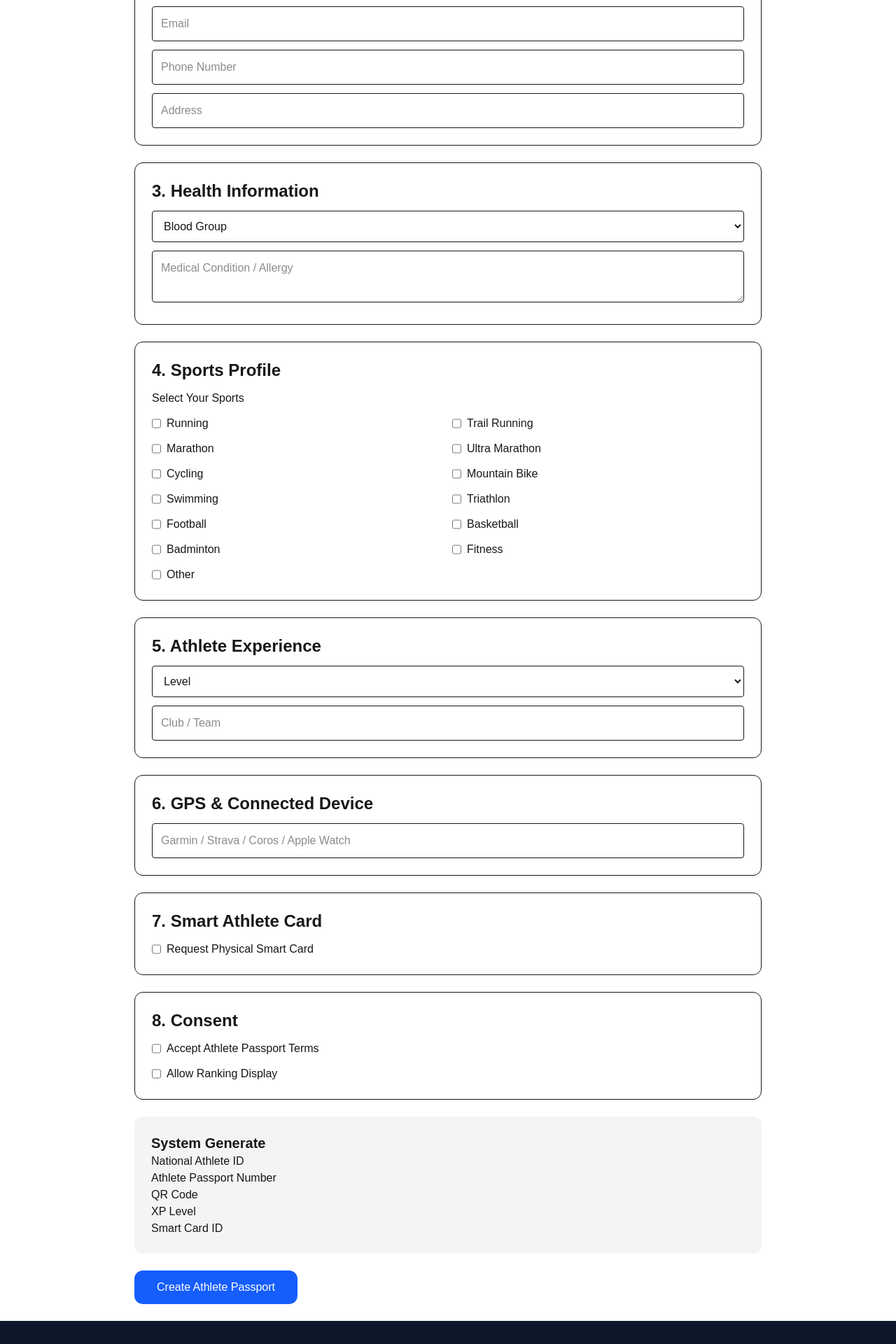
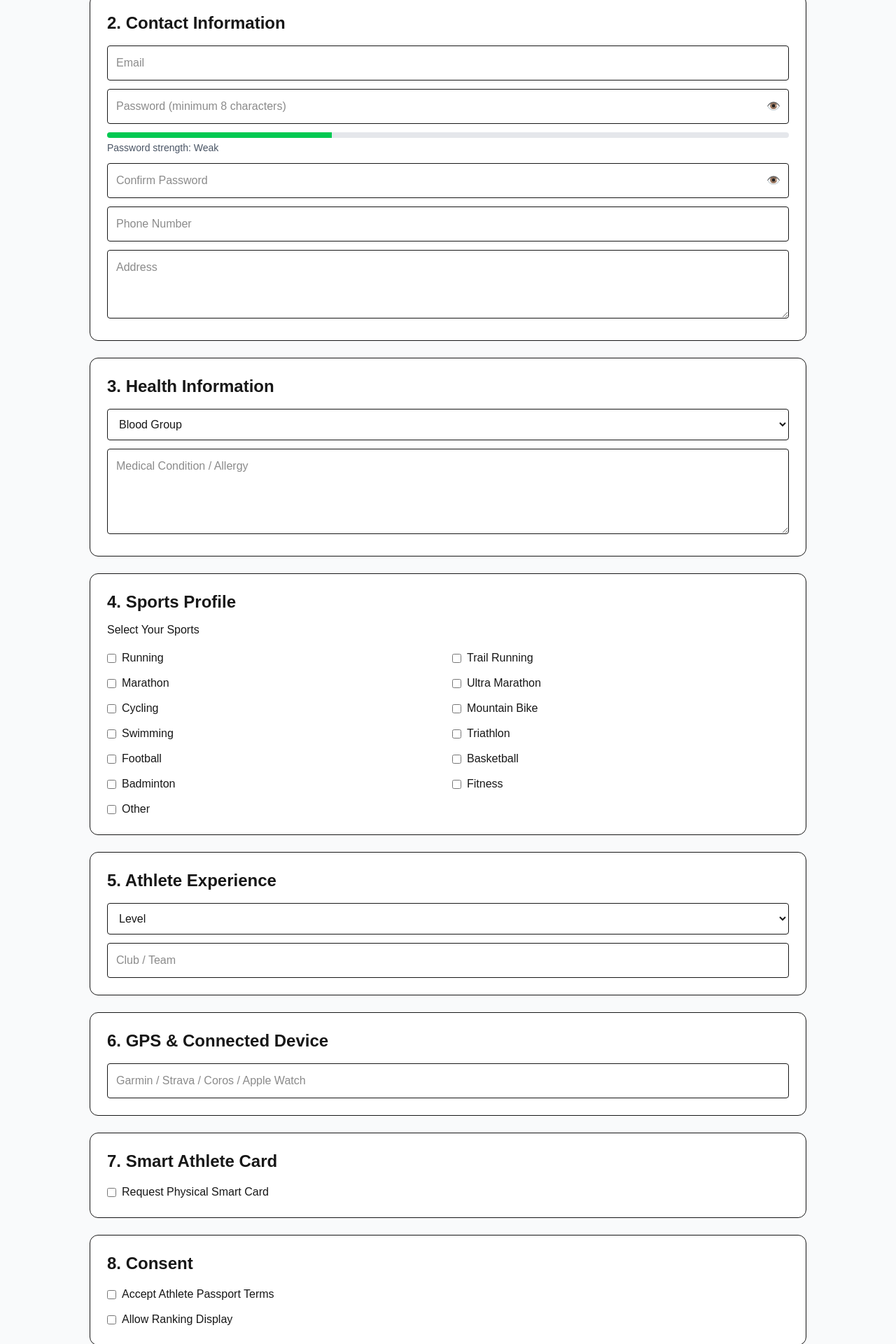
Before and after one commit to winglaenlonthailand-arch/wing-laen-lon-thailand, a Next.js app: page /register in a window 1280 px wide. Shown: the part 680-2600 px from the top of the page at 70% size. Built offline with nearby package versions, Linux system fonts and the light colour scheme.

Commit message:
Upgrade register page V3

```diff
--- a/src/app/register/page.tsx
+++ b/src/app/register/page.tsx
@@ -1,6 +1,6 @@
 "use client";
 
-import { useState } from "react";
+import { useMemo, useState } from "react";
 
 export default function RegisterPage() {
   const sports = [
@@ -19,26 +19,53 @@ export default function RegisterPage() {
     "Other",
   ];
 
-  const [message, setMessage] = useState("");
-  const [success, setSuccess] = useState(false);
-  const [loading, setLoading] = useState(false);
+  const [showPassword, setShowPassword] = useState(false);
+  const [showConfirmPassword, setShowConfirmPassword] = useState(false);
 
   const [form, setForm] = useState({
     firstName: "",
     lastName: "",
     nickname: "",
+    dateOfBirth: "",
+    gender: "",
     email: "",
+    password: "",
+    confirmPassword: "",
+    phone: "",
+    address: "",
+    bloodGroup: "",
+    medicalCondition: "",
     sports: [] as string[],
+    level: "",
+    club: "",
+    device: "",
+    requestCard: false,
+    allowRanking: false,
+    acceptTerms: false,
   });
 
+  const passwordStrength = useMemo(() => {
+    const p = form.password;
+    let score = 0;
+    if (p.length >= 8) score++;
+    if (/[A-Z]/.test(p)) score++;
+    if (/[a-z]/.test(p)) score++;
+    if (/\d/.test(p)) score++;
+    if (/[^A-Za-z0-9]/.test(p)) score++;
+    if (score <= 2) return { label: "Weak", width: "33%" };
+    if (score <= 4) return { label: "Medium", width: "66%" };
+    return { label: "Strong", width: "100%" };
+  }, [form.password]);
+
   const handleChange = (
-    e: React.ChangeEvent<HTMLInputElement>
+    e: React.ChangeEvent<HTMLInputElement | HTMLSelectElement | HTMLTextAreaElement>
   ) => {
-    const { name, value } = e.target;
+    const { name, value, type } = e.target as HTMLInputElement;
+    const checked = (e.target as HTMLInputElement).checked;
 
     setForm((prev) => ({
       ...prev,
-      [name]: value,
+      [name]: type === "checkbox" ? checked : value,
     }));
   };
 
@@ -46,154 +73,161 @@ export default function RegisterPage() {
     setForm((prev) => ({
       ...prev,
       sports: prev.sports.includes(sport)
-        ? prev.sports.filter((item) => item !== sport)
+        ? prev.sports.filter((s) => s !== sport)
         : [...prev.sports, sport],
     }));
   };
 
-  const handleSubmit = async (
-    e: React.FormEvent<HTMLFormElement>
-  ) => {
-    e.preventDefault();
-
-    setLoading(true);
-    setMessage("");
-    setSuccess(false);
-
-    try {
-      const response = await fetch("/api/auth/register", {
-        method: "POST",
-        headers: {
-          "Content-Type": "application/json",
-        },
-        body: JSON.stringify({
-          firstName: form.firstName,
-          lastName: form.lastName,
-          nickname: form.nickname,
-          email: form.email,
-          sports: form.sports,
-        }),
-      });
-
-      const data = await response.json();
-
-      if (response.ok && data.success) {
-        setSuccess(true);
-        setMessage(
-          "สมัคร Athlete Passport สำเร็จแล้ว"
-        );
-      } else {
-        setSuccess(false);
-        setMessage(
-          data.message || "การสมัครไม่สำเร็จ"
-        );
-      }
-    } catch (error) {
-      console.error("REGISTER FORM ERROR:", error);
-
-      setSuccess(false);
-      setMessage(
-        "ไม่สามารถเชื่อมต่อระบบลงทะเบียนได้"
-      );
-    } finally {
-      setLoading(false);
-    }
-  };
-
   return (
-    <main className="min-h-screen p-6">
-      <div className="mx-auto max-w-4xl">
-
-        <h1 className="text-4xl font-bold">
-          Athlete Passport Registration
-        </h1>
-
+    <main className="min-h-screen bg-gray-50 px-4 py-10">
+      <div className="mx-auto max-w-5xl">
+        <h1 className="text-4xl font-bold">Athlete Passport Registration</h1>
         <p className="mt-2 text-gray-600">
           Thailand National Athlete Passport Platform
         </p>
 
-        <form
-          onSubmit={handleSubmit}
-          className="mt-8 space-y-6"
-        >
+        <div className="mt-6 h-2 overflow-hidden rounded-full bg-gray-200">
+          <div className="h-full w-1/3 bg-blue-600" />
+        </div>
 
-          <section className="rounded-xl border p-6">
-            <h2 className="text-2xl font-bold">
-              1. Personal Information
-            </h2>
+        <div className="mt-8 space-y-6">
+
+          <section className="rounded-xl border bg-white p-6">
+            <h2 className="text-2xl font-bold">1. Personal Information</h2>
 
             <input
               name="firstName"
-              className="mt-3 w-full rounded border p-3"
-              placeholder="First Name"
               value={form.firstName}
               onChange={handleChange}
-              required
+              className="mt-4 w-full rounded border p-3"
+              placeholder="First Name"
             />
 
             <input
               name="lastName"
+              value={form.lastName}
+              onChange={handleChange}
               className="mt-3 w-full rounded border p-3"
               placeholder="Last Name"
-              value={form.lastName}
-              onChange={handleChange}
-              required
             />
 
             <input
               name="nickname"
+              value={form.nickname}
+              onChange={handleChange}
               className="mt-3 w-full rounded border p-3"
               placeholder="Nickname"
-              value={form.nickname}
-              onChange={handleChange}
             />
 
             <input
+              type="date"
+              name="dateOfBirth"
+              value={form.dateOfBirth}
+              onChange={handleChange}
               className="mt-3 w-full rounded border p-3"
-              placeholder="Date of Birth"
             />
 
-            <select className="mt-3 w-full rounded border p-3">
-              <option>Gender</option>
+            <select
+              name="gender"
+              value={form.gender}
+              onChange={handleChange}
+              className="mt-3 w-full rounded border p-3"
+            >
+              <option value="">Gender</option>
               <option>Male</option>
               <option>Female</option>
               <option>Other</option>
             </select>
           </section>
 
-          <section className="rounded-xl border p-6">
-            <h2 className="text-2xl font-bold">
-              2. Contact Information
-            </h2>
+          <section className="rounded-xl border bg-white p-6">
+            <h2 className="text-2xl font-bold">2. Contact Information</h2>
 
             <input
+              type="email"
               name="email"
-              type="email"
-              className="mt-3 w-full rounded border p-3"
-              placeholder="Email"
               value={form.email}
               onChange={handleChange}
-              required
+              className="mt-4 w-full rounded border p-3"
+              placeholder="Email"
             />
 
+            <div className="relative mt-3">
+              <input
+                type={showPassword ? "text" : "password"}
+                name="password"
+                value={form.password}
+                onChange={handleChange}
+                className="w-full rounded border p-3 pr-14"
+                placeholder="Password (minimum 8 characters)"
+              />
+              <button
+                type="button"
+                onClick={() => setShowPassword((v) => !v)}
+                className="absolute right-3 top-1/2 -translate-y-1/2"
+              >
+                {showPassword ? "🙈" : "👁️"}
+              </button>
+            </div>
+
+            <div className="mt-3">
+              <div className="h-2 overflow-hidden rounded-full bg-gray-200">
+                <div
+                  className="h-full bg-green-500"
+                  style={{ width: passwordStrength.width }}
+                />
+              </div>
+              <p className="mt-1 text-sm text-gray-600">
+                Password strength: {passwordStrength.label}
+              </p>
+            </div>
+
+            <div className="relative mt-3">
+              <input
+                type={showConfirmPassword ? "text" : "password"}
+                name="confirmPassword"
+                value={form.confirmPassword}
+                onChange={handleChange}
+                className="w-full rounded border p-3 pr-14"
+                placeholder="Confirm Password"
+              />
+              <button
+                type="button"
+                onClick={() => setShowConfirmPassword((v) => !v)}
+                className="absolute right-3 top-1/2 -translate-y-1/2"
+              >
+                {showConfirmPassword ? "🙈" : "👁️"}
+              </button>
+            </div>
+
             <input
+              name="phone"
+              value={form.phone}
+              onChange={handleChange}
               className="mt-3 w-full rounded border p-3"
               placeholder="Phone Number"
             />
 
-            <input
+            <textarea
+              name="address"
+              value={form.address}
+              onChange={handleChange}
               className="mt-3 w-full rounded border p-3"
               placeholder="Address"
+              rows={3}
             />
           </section>
 
-          <section className="rounded-xl border p-6">
-            <h2 className="text-2xl font-bold">
-              3. Health Information
-            </h2>
+          <section className="rounded-xl border bg-white p-6">
+            <h2 className="text-2xl font-bold">3. Health Information</h2>
 
-            <select className="mt-3 w-full rounded border p-3">
-              <option>Blood Group</option>
+            <select
+              name="bloodGroup"
+              value={form.bloodGroup}
+              onChange={handleChange}
+              className="mt-4 w-full rounded border p-3"
+            >
+              <option value="">Blood Group</option>
               <option>A</option>
               <option>B</option>
               <option>AB</option>
@@ -201,32 +235,26 @@ export default function RegisterPage() {
             </select>
 
             <textarea
+              name="medicalCondition"
+              value={form.medicalCondition}
+              onChange={handleChange}
               className="mt-3 w-full rounded border p-3"
               placeholder="Medical Condition / Allergy"
+              rows={4}
             />
           </section>
 
-          <section className="rounded-xl border p-6">
-            <h2 className="text-2xl font-bold">
-              4. Sports Profile
-            </h2>
+          <section className="rounded-xl border bg-white p-6">
+            <h2 className="text-2xl font-bold">4. Sports Profile</h2>
+            <p className="mt-3">Select Your Sports</p>
 
-            <p className="mt-3">
-              Select Your Sports
-            </p>
-
-            <div className="mt-3 grid grid-cols-2 gap-3">
+            <div className="mt-4 grid grid-cols-2 gap-3">
               {sports.map((sport) => (
-                <label
-                  key={sport}
-                  className="flex gap-2"
-                >
+                <label key={sport} className="flex items-center gap-2">
                   <input
                     type="checkbox"
                     checked={form.sports.includes(sport)}
-                    onChange={() =>
-                      handleSportChange(sport)
-                    }
+                    onChange={() => handleSportChange(sport)}
                   />
                   {sport}
                 </label>
@@ -234,13 +262,16 @@ export default function RegisterPage() {
             </div>
           </section>
 
-          <section className="rounded-xl border p-6">
-            <h2 className="text-2xl font-bold">
-              5. Athlete Experience
-            </h2>
+          <section className="rounded-xl border bg-white p-6">
+            <h2 className="text-2xl font-bold">5. Athlete Experience</h2>
 
-            <select className="mt-3 w-full rounded border p-3">
-              <option>Level</option>
+            <select
+              name="level"
+              value={form.level}
+              onChange={handleChange}
+              className="mt-4 w-full rounded border p-3"
+            >
+              <option value="">Level</option>
               <option>Beginner</option>
               <option>Intermediate</option>
               <option>Advanced</option>
@@ -248,84 +279,103 @@ export default function RegisterPage() {
             </select>
 
             <input
+              name="club"
+              value={form.club}
+              onChange={handleChange}
               className="mt-3 w-full rounded border p-3"
               placeholder="Club / Team"
             />
           </section>
 
-          <section className="rounded-xl border p-6">
-            <h2 className="text-2xl font-bold">
-              6. GPS & Connected Device
-            </h2>
+          <section className="rounded-xl border bg-white p-6">
+            <h2 className="text-2xl font-bold">6. GPS & Connected Device</h2>
 
             <input
-              className="mt-3 w-full rounded border p-3"
+              name="device"
+              value={form.device}
+              onChange={handleChange}
+              className="mt-4 w-full rounded border p-3"
               placeholder="Garmin / Strava / Coros / Apple Watch"
             />
           </section>
 
-          <section className="rounded-xl border p-6">
-            <h2 className="text-2xl font-bold">
-              7. Smart Athlete Card
-            </h2>
+          <section className="rounded-xl border bg-white p-6">
+            <h2 className="text-2xl font-bold">7. Smart Athlete Card</h2>
 
-            <label className="mt-3 flex gap-2">
-              <input type="checkbox" />
+            <label className="mt-4 flex items-center gap-2">
+              <input
+                type="checkbox"
+                name="requestCard"
+                checked={form.requestCard}
+                onChange={handleChange}
+              />
               Request Physical Smart Card
             </label>
           </section>
 
-          <section className="rounded-xl border p-6">
-            <h2 className="text-2xl font-bold">
-              8. Consent
-            </h2>
+          <section className="rounded-xl border bg-white p-6">
+            <h2 className="text-2xl font-bold">8. Consent</h2>
 
-            <label className="mt-3 flex gap-2">
-              <input type="checkbox" />
+            <label className="mt-4 flex items-center gap-2">
+              <input
+                type="checkbox"
+                name="acceptTerms"
+                checked={form.acceptTerms}
+                onChange={handleChange}
+              />
               Accept Athlete Passport Terms
             </label>
 
-            <label className="mt-3 flex gap-2">
-              <input type="checkbox" />
+            <label className="mt-3 flex items-center gap-2">
+              <input
+                type="checkbox"
+                name="allowRanking"
+                checked={form.allowRanking}
+                onChange={handleChange}
+              />
               Allow Ranking Display
             </label>
           </section>
 
           <section className="rounded-xl bg-gray-100 p-6">
-            <h2 className="text-xl font-bold">
-              System Generate
-            </h2>
+            <h2 className="text-xl font-bold">System Generate</h2>
 
-            <p>National Athlete ID</p>
-            <p>Athlete Passport Number</p>
-            <p>QR Code</p>
-            <p>XP Level</p>
-            <p>Smart Card ID</p>
+            <div className="mt-4 grid gap-3 md:grid-cols-2">
+              <div className="rounded border bg-white p-4">
+                <p className="text-sm text-gray-500">National Athlete ID</p>
+                <p className="mt-1 font-semibold">THA-2026-000001</p>
+              </div>
+
+              <div className="rounded border bg-white p-4">
+                <p className="text-sm text-gray-500">Athlete Passport Number</p>
+                <p className="mt-1 font-semibold">AP-TH-260809-000001</p>
+              </div>
+
+              <div className="rounded border bg-white p-4">
+                <p className="text-sm text-gray-500">QR Code</p>
+                <div className="mt-2 h-24 w-24 rounded border bg-white" />
+              </div>
+
+              <div className="rounded border bg-white p-4">
+                <p className="text-sm text-gray-500">XP Level</p>
+                <p className="mt-1 font-semibold">Level 1</p>
+              </div>
+
+              <div className="rounded border bg-white p-4 md:col-span-2">
+                <p className="text-sm text-gray-500">Smart Card ID</p>
+                <p className="mt-1 font-semibold">SC-100001</p>
+              </div>
+            </div>
           </section>
 
           <button
-            type="submit"
-            disabled={loading}
-            className="rounded-xl bg-blue-600 px-8 py-3 text-white disabled:opacity-50"
+            type="button"
+            className="w-full rounded-xl bg-blue-600 px-8 py-4 text-lg font-semibold text-white"
           >
-            {loading
-              ? "Saving..."
-              : "Create Athlete Passport"}
+            Create Athlete Passport
           </button>
 
-          {message && (
-            <div
-              className={`rounded-xl border p-4 text-center font-semibold ${
-                success
-                  ? "bg-green-100 text-green-800"
-                  : "bg-red-100 text-red-800"
-              }`}
-            >
-              {message}
-            </div>
-          )}
-
-        </form>
+        </div>
       </div>
     </main>
   );
```
